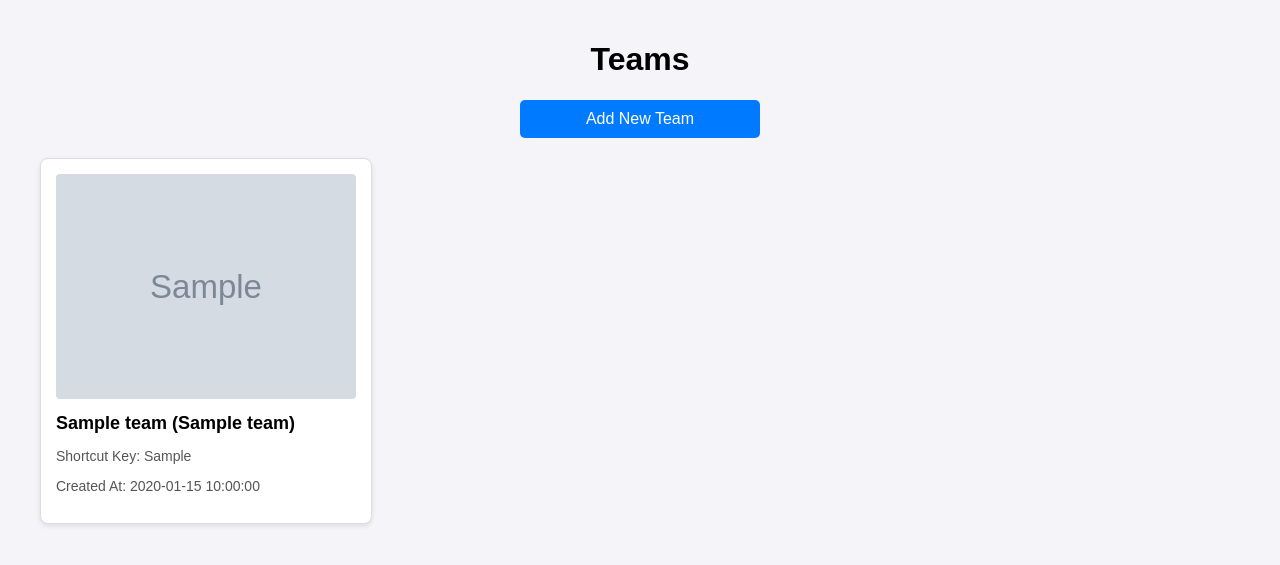
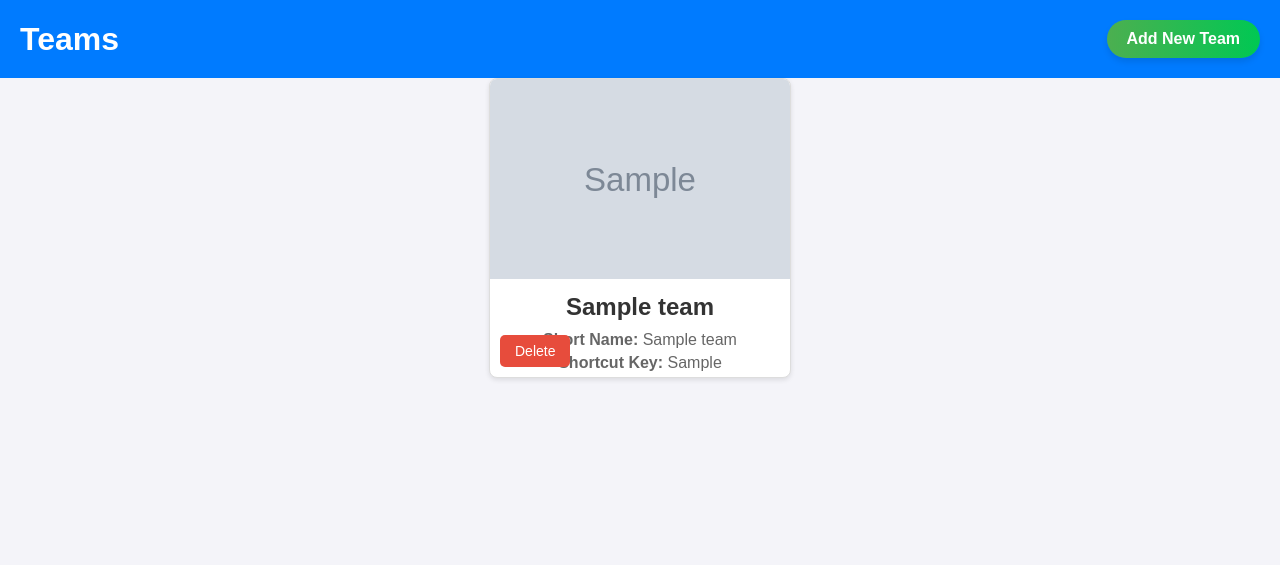
Before and after one commit to rajaramsharma/CricketAuctionHub, a PHP site: page /teams.php in a window 1280 px wide. Shown: the top 565 px of the page. Run offline with PHP 8.4, Linux system fonts and the light colour scheme; the visitor is signed in with stand-in values (Sample User, id 1); tables that the repository leaves empty or names only in its code hold one stand-in row (values such as "Sample post"); grey boxes marked "Sample" are stand-in pictures.

Commit message:
delete problem is solved

```diff
--- a/teams.php
+++ b/teams.php
@@ -1,20 +1,10 @@
 <?php
-// Database connection
-$servername = "localhost";
-$username = "root";
-$password = ""; // Replace with your password
-$dbname = "cricket";
-
-$conn = new mysqli($servername, $username, $password, $dbname);
-
-// Check connection
-if ($conn->connect_error) {
-    die("Connection failed: " . $conn->connect_error);
+session_start();
+// Assuming session validation
+if (!isset($_SESSION['user_id'])) {
+    header('Location: login.php');
+    exit;
 }
-
-// Fetch all teams from the database
-$sql = "SELECT * FROM teams";
-$result = $conn->query($sql);
 ?>
 
 <!DOCTYPE html>
@@ -22,90 +12,175 @@ $result = $conn->query($sql);
 <head>
     <meta charset="UTF-8">
     <meta name="viewport" content="width=device-width, initial-scale=1.0">
-    <title>Teams</title>
+    <title>View Teams</title>
     <style>
        body {
     font-family: Arial, sans-serif;
-            background-color: #f4f4f9;
     margin: 0;
     padding: 0;
+    background-color: #f4f4f9;
 }
-        .container {
-            max-width: 1200px;
-            margin: auto;
+
+.header {
+    display: flex;
+    justify-content: space-between;
+    align-items: center;
+    background-color: #007bff;
+    color: #fff;
     padding: 20px;
 }
-        .header {
+
+.header h1 {
+    margin: 0;
+}
+
+.add-team {
+    text-decoration: none;
+    padding: 10px 20px;
+    background: linear-gradient(90deg, #4caf50, #00c853);
+    color: white;
+    font-size: 16px;
+    font-weight: bold;
+    border: none;
+    border-radius: 25px;
+    box-shadow: 0px 4px 6px rgba(0, 0, 0, 0.1);
+    transition: all 0.3s ease;
     text-align: center;
-            margin-bottom: 20px;
 }
-        .team-card {
+
+.add-team:hover {
+    background: linear-gradient(90deg, #00c853, #4caf50);
+    box-shadow: 0px 6px 10px rgba(0, 0, 0, 0.2);
+    transform: scale(1.05);
+}
+
+.container {
+    width: 90%;
+    margin: auto;
     display: flex;
     flex-wrap: wrap;
     gap: 20px;
+    justify-content: center;
 }
+
 .card {
-            background: #fff;
+    position: relative;
+    background-color: #fff;
     border: 1px solid #ddd;
     border-radius: 8px;
+    box-shadow: 0 2px 5px rgba(0, 0, 0, 0.1);
     width: 300px;
-            padding: 15px;
-            box-shadow: 0 2px 5px rgba(0, 0, 0, 0.1);
+    overflow: hidden;
+    text-align: center;
 }
+
 .card img {
     width: 100%;
-            height: auto;
-            border-radius: 4px;
+    height: 200px;
+    object-fit: cover;
 }
-        .card h3 {
-            font-size: 18px;
+
+.card h2 {
     margin: 10px 0;
+    font-size: 1.5em;
+    color: #333;
 }
+
 .card p {
+    color: #666;
+    margin: 5px 0;
+}
+
+.delete-btn {
+    position: absolute;
+    bottom: 10px;
+    left: 10px;
+    padding: 8px 15px;
+    background-color: #e74c3c;
+    color: white;
+    border: none;
+    border-radius: 5px;
     font-size: 14px;
-            color: #555;
-        }
-        .add-team {
-            display: block;
-            width: 200px;
-            margin: 20px auto;
-            text-align: center;
-            text-decoration: none;
-            background-color: #007bff;
-            color: #fff;
-            padding: 10px 20px;
-            border-radius: 5px;
-            font-size: 16px;
+    cursor: pointer;
     transition: background-color 0.3s ease;
 }
-        .add-team:hover {
-            background-color: #0056b3;
+
+.delete-btn:hover {
+    background-color: #c0392b;
 }
+
     </style>
+    <script src="https://ajax.googleapis.com/ajax/libs/jquery/3.5.1/jquery.min.js"></script>
 </head>
 <body>
-    <div class="container">
     <div class="header">
         <h1>Teams</h1>
         <a href="addTeam.php" class="add-team">Add New Team</a>
     </div>
 
-        <div class="team-card">
-            <?php if ($result->num_rows > 0): ?>
-                <?php while($row = $result->fetch_assoc()): ?>
-                    <div class="card">
-                        <img src="<?php echo $row['team_logo']; ?>" alt="Team Logo">
-                        <h3><?php echo $row['team_name']; ?> (<?php echo $row['team_short_name']; ?>)</h3>
-                        <p>Shortcut Key: <?php echo $row['shortcut_key']; ?></p>
-                        <p>Created At: <?php echo $row['created_at']; ?></p>
+    <div class="container">
+        <?php
+        // Database connection
+        $conn = new mysqli('localhost', 'root', '', 'cricket');
+
+        // Check connection
+        if ($conn->connect_error) {
+            die("Connection failed: " . $conn->connect_error);
+        }
+
+        // Fetch data from the database
+        $sql = "SELECT team_id, team_logo, team_name, team_short_name, shortcut_key FROM teams";
+        $result = $conn->query($sql);
+
+        if ($result->num_rows > 0) {
+            // Display each team as a card
+            while ($row = $result->fetch_assoc()) {
+                $team_id = $row['team_id'];
+                $team_logo = $row['team_logo'] ? "uploads/" . $row['team_logo'] : "default-logo.png"; // Default logo if none exists
+                $team_name = htmlspecialchars($row['team_name']);
+                $team_short_name = htmlspecialchars($row['team_short_name']);
+                $shortcut_key = htmlspecialchars($row['shortcut_key']);
+
+                echo "
+                <div class='card' data-team-id='$team_id'>
+                    <img src='$team_logo' alt='$team_name Logo'>
+                    <h2>$team_name</h2>
+                    <p><strong>Short Name:</strong> $team_short_name</p>
+                    <p><strong>Shortcut Key:</strong> $shortcut_key</p>
+                    <button type='button' class='delete-btn'>Delete</button>
+                </div>";
+            }
+        } else {
+            echo "<p style='text-align: center;'>No teams found.</p>";
+        }
+
+        $conn->close();
+        ?>
     </div>
-                <?php endwhile; ?>
-            <?php else: ?>
-                <p>No teams found. Add a team to get started!</p>
-            <?php endif; ?>
-        </div>
-    </div>
+
+    <script>
+        $(document).ready(function(){
+            $(".delete-btn").click(function(){
+                var team_id = $(this).closest('.card').data('team-id'); // Get the team_id from data attribute
+
+                if (confirm("Are you sure you want to delete this team?")) {
+                    // Perform AJAX request
+                    $.ajax({
+                        url: 'deleteteam.php',
+                        type: 'POST',
+                        data: { team_id: team_id }, // Send the team_id to deleteteam.php
+                        success: function(response) {
+                            if (response === 'success') {
+                                alert("Team deleted successfully.");
+                                location.reload(); // Reload the page to update the team list
+                            } else {
+                                alert("Error deleting team.");
+                            }
+                        }
+                    });
+                }
+            });
+        });
+    </script>
 </body>
 </html>
-
-<?php $conn->close(); ?>
```
Also changed, not shown: add_team.php (+18 -20 lines), deleteteam.php (added, +35 -0 lines), uploads/6776c198db2c7.jpg (added), uploads/6776ce1f224e3.png (added), uploads/6776ce359e410.png (added), uploads/6776ced4e7c2c.png (added), uploads/6776cfaa4d48e.png (added), uploads/6776cfb98d68e.png (added). Lines whose indentation alone changed are shown as unchanged.
